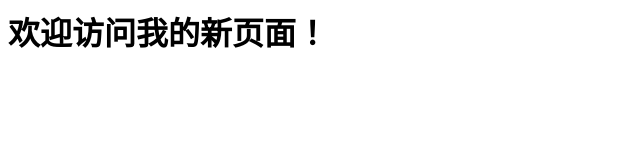
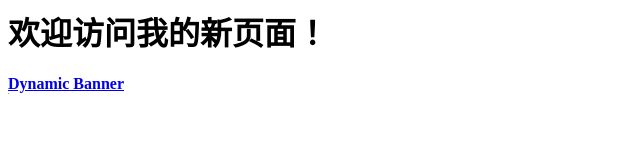
Before and after one commit to baimaff/baimaff.github.io, a plain HTML site: page index.html in a window 1280 px wide. Shown: the whole page, without its empty margins (0-640 px from the left). Drawn offline with Linux system fonts and the light colour scheme; grey boxes are pictures that could not be loaded.

Commit message:
Update index.html

```diff
--- a/index.html
+++ b/index.html
@@ -1 +1,2 @@
 <h1>欢迎访问我的新页面！</h1>
+<a href="https://psychicoz.top?a_aid=65e6e1b14a08a&amp;a_bid=7968fcf8" target="_top"><strong>Dynamic Banner</strong><br/></a><img style="border:0" src="https://affiliate.psychicoz.com/scripts/i854uw?a_aid=65e6e1b14a08a&amp;a_bid=7968fcf8" width="1" height="1" alt="" />
```
